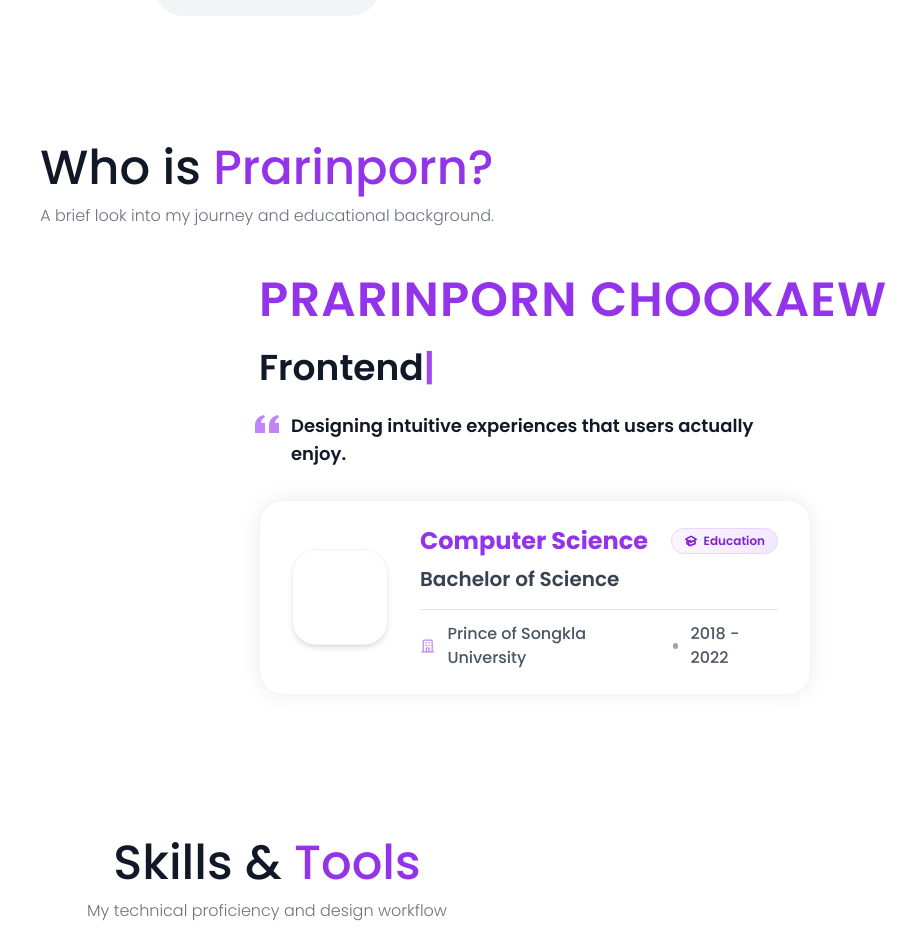
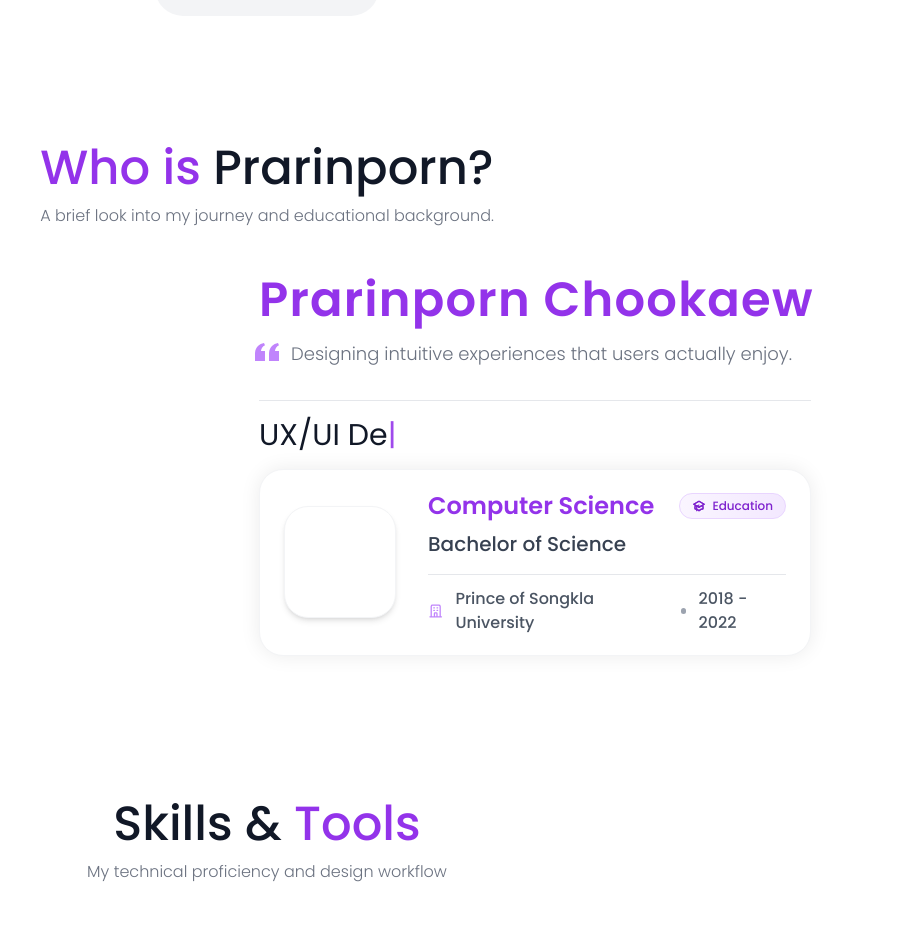
Before and after one commit to dearprarinporn/profolio-redesign, a React (Vite) app: page / in a window 1280 px wide. Shown: the part 1263-2194 px from the top of the page, without its empty margins (373-1280 px from the left). Built offline with nearby package versions, Linux system fonts and the light colour scheme.

Commit message:
feat(profile): refactor About section layout and typography styling

```diff
--- a/src/components/Profile.jsx
+++ b/src/components/Profile.jsx
@@ -8,7 +8,7 @@ function About() {
   const [loopNum, setLoopNum] = useState(0)
   const [typingSpeed, setTypingSpeed] = useState(150)
 
-  const words = ['UX/UI Designer', 'Frontend Developer']
+  const words = ['UX/UI Designer']
 
   useEffect(() => {
     const handleType = () => {
@@ -40,7 +40,7 @@ function About() {
 
       <div className="text-center mb-8 md:mb-12">
           <h2 className="text-2xl md:text-4xl lg:text-5xl font-medium text-gray-900 mb-3">
-            Who is <span className="text-purple-600">Prarinporn?</span>
+            <span className="text-purple-600">Who is</span>  Prarinporn?
           </h2>
           <p className="text-gray-500 font-light text-sm md:text-base">
             A brief look into my journey and educational background.
@@ -66,32 +66,35 @@ function About() {
 
           {/* --- Right Column: Info --- */}
           <div className="animate-fadeInRight order-2 lg:order-2">
-            <div className="mb-6 md:mb-8">
-              <h1 className="text-2xl md:text-4xl lg:text-5xl font-semibold text-purple-600 tracking-wide mb-4 md:mb-6 whitespace-nowrap uppercase">
-                PRARINPORN CHOOKAEW
+            <div className="mb-2 md:mb-4">
+              <h1 className="text-2xl md:text-4xl lg:text-5xl font-semibold text-purple-600 tracking-wide mb-4 md:mb-4 whitespace-nowrap">
+                Prarinporn Chookaew
               </h1>
-              <h2 className="text-2xl md:text-3xl lg:text-4xl font-semibold leading-tight font-poppins whitespace-nowrap mb-4 md:mb-6">
-                <span className="text-gray-900">{text}</span>
-                <span className="animate-pulse text-purple-600">|</span>
-              </h2>
 
               {/* Passion Quote */}
-              <div className="relative pl-6 md:pl-8  mb-6 md:mb-8">
+              <div className="relative pl-6 md:pl-8 mb-6 md:mb-8">
                 <svg className="absolute -left-1 top-0 w-6 h-6 text-purple-400" fill="currentColor" viewBox="0 0 24 24">
                   <path d="M14.017 21v-7.391c0-5.704 3.731-9.57 8.983-10.609l.995 2.151c-2.432.917-3.995 3.638-3.995 5.849h4v10h-9.983zm-14.017 0v-7.391c0-5.704 3.748-9.57 9-10.609l.996 2.151c-2.433.917-3.996 3.638-3.996 5.849h3.983v10h-9.983z" />
                 </svg>
                 <p className="text-base md:text-lg text-gray-700 leading-relaxed">
-                  <span className="font-semibold text-gray-900">Designing intuitive experiences that users actually enjoy.</span>
+                  <span className="text-gray-500 font-light">Designing intuitive experiences that users actually enjoy.</span>
                 </p>
+              </div>
+
+              <div className="pt-4 border-t border-gray-200">
+                <h2 className="text-xl md:text-2xl lg:text-3xl font-normal leading-tight font-poppins whitespace-nowrap">
+                  <span className="text-gray-900">{text}</span>
+                  <span className="animate-pulse text-purple-600">|</span>
+                </h2>
               </div>
             </div>
 
             {/* Education Card */}
-            <div className="bg-white border border-gray-100 rounded-3xl px-6 py-5 md:px-8 md:py-6 shadow-[0_0_20px_rgba(0,0,0,0.08)] hover:shadow-[0_0_25px_rgba(0,0,0,0.12)] transition-all duration-300">
+            <div className="bg-white border border-gray-100 rounded-3xl px-5 py-4 md:px-6 md:py-5 shadow-[0_0_20px_rgba(0,0,0,0.08)] hover:shadow-[0_0_25px_rgba(0,0,0,0.12)] transition-all duration-300">
               <div className="flex flex-col sm:flex-row gap-6 md:gap-8 items-center">
 
                 {/* Logo */}
-                <div className="w-20 h-20 md:w-24 md:h-24 bg-white rounded-3xl p-3 border border-gray-100 flex-shrink-0 flex items-center justify-center shadow-md">
+                <div className="w-24 h-24 md:w-28 md:h-28 bg-white rounded-3xl p-3 border border-gray-100 flex-shrink-0 flex items-center justify-center shadow-md">
                   <img src={psuLogo} alt="PSU Logo" className="w-full h-full object-contain" />
                 </div>
 
@@ -99,10 +102,10 @@ function About() {
                 <div className="flex-1 min-w-0">
                   {/* Computer Science with Education Badge */}
                   <div className="flex items-center justify-between gap-3 mb-2 flex-wrap">
-                    <h3 className="text-lg md:text-xl lg:text-2xl font-bold text-purple-600">
+                    <h3 className="text-lg md:text-xl lg:text-2xl font-semibold text-purple-600">
                       Computer Science
                     </h3>
-                    <span className="inline-flex items-center gap-1.5 px-3 py-1 bg-gradient-to-r from-purple-50 to-purple-100 text-purple-700 rounded-full text-xs font-semibold border border-purple-200">
+                    <span className="inline-flex items-center gap-1.5 px-3 py-1 bg-gradient-to-r from-purple-50 to-purple-100 text-purple-700 rounded-full text-xs font-medium border border-purple-200">
                       <svg className="w-3.5 h-3.5" fill="none" stroke="currentColor" viewBox="0 0 24 24">
                         <path strokeLinecap="round" strokeLinejoin="round" strokeWidth="2" d="M12 14l9-5-9-5-9 5 9 5z" />
                         <path strokeLinecap="round" strokeLinejoin="round" strokeWidth="2" d="M12 14l6.16-3.422a12.083 12.083 0 01.665 6.479A11.952 11.952 0 0012 20.055a11.952 11.952 0 00-6.824-2.998 12.078 12.078 0 01.665-6.479L12 14z" />
@@ -112,7 +115,7 @@ function About() {
                     </span>
                   </div>
 
-                  <h4 className="text-lg md:text-xl font-semibold text-gray-700 mb-2 pb-4 border-b border-gray-200">Bachelor of Science</h4>
+                  <h4 className="text-lg md:text-xl font-medium text-gray-700 mb-2 pb-4 border-b border-gray-200">Bachelor of Science</h4>
 
                   <div className="flex items-center gap-3 text-sm md:text-base text-gray-600 pt-1">
                     <svg className="w-4 h-4 text-purple-400" fill="none" stroke="currentColor" viewBox="0 0 24 24">
```
